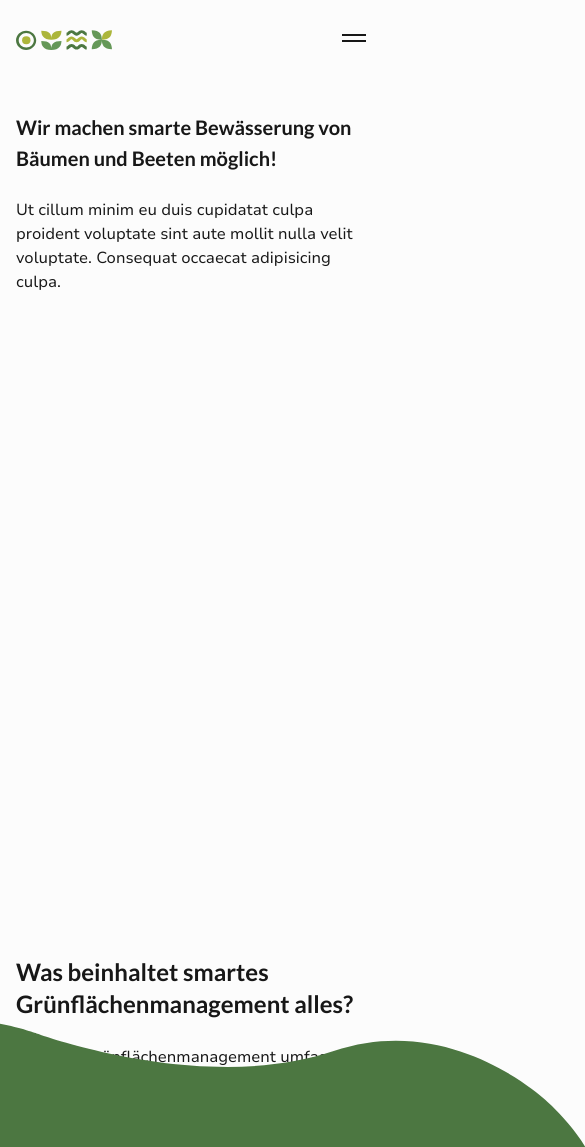
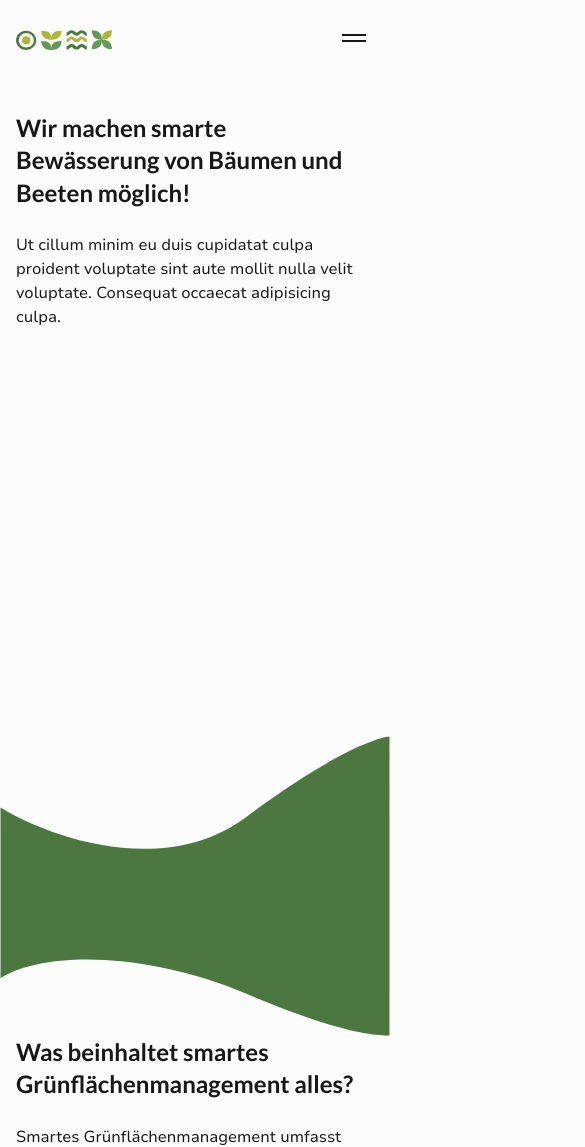
Before and after one commit to green-ecolution/project-website, a React (Vite) app: page / in a window 390 px wide. Shown: the top 1147 px of the page, 585 px wide, since content can reach past the window. Built offline with nearby package versions, Linux system fonts and the light colour scheme.

Commit message:
feat: add homepage devider to homepage

```diff
--- /dev/null
+++ b/src/tsx/components/sections/HomepageDevider.tsx
@@ -0,0 +1,14 @@
+function HomepageDevider() {
+    return (
+        <figure className="overflow-hidden absolute -bottom-48 sm:-bottom-80 sm:-left-[20%] md:-left-[10%] 2xl:left-auto">
+            <svg className="hidden sm:block sm:w-[140%] md:w-[120%] 2xl:w-screen" aria-hidden="true" width="1704" height="586" viewBox="0 0 1704 586" fill="none" xmlns="http://www.w3.org/2000/svg">
+                <path d="M1031.72 76.1851C706.589 186.685 283.923 32.185 283.923 32.185C283.923 32.185 38.9638 -57.8149 9.92366 63.1851C-26.0765 213.185 45.7064 407.588 238.265 386C546 351.5 655.924 301.185 1024.92 456.685C1282.92 565.409 1404.11 583.147 1475.42 585.685C1615.92 590.685 1710.41 504.185 1702.92 415.685C1695.43 327.185 1605.42 233.685 1564.92 198.185C1524.42 162.685 1303.54 -16.1987 1031.72 76.1851Z" fill="#4C7741"/>
+            </svg>
+            <svg className="w-screen h-full sm:hidden" aria-hidden="true" width="376" height="289" viewBox="0 0 376 289" fill="none" xmlns="http://www.w3.org/2000/svg">
+                <path fillRule="evenodd" clipRule="evenodd" d="M0.5 69C45.1667 96.5 157.1 138 237.5 78C317.9 18 363 1.33333 375.5 0.5V166V177.5V289C374.702 288.947 373.835 288.9 372.885 288.849C358.962 288.104 327.371 286.414 237.5 248.5C145.069 209.505 45.1667 206 0.5 233.5V177.5V166V69Z" fill="#4C7741"/>
+            </svg>
+        </figure>
+    );
+}
+
+export default HomepageDevider;
--- a/src/tsx/components/sections/HomepageHero.tsx
+++ b/src/tsx/components/sections/HomepageHero.tsx
@@ -5,7 +5,7 @@ function HompageHero() {
     <section className="overflow-hidden relative mx-auto w-screen h-screen before:hidden before:absolute before:w-full before:h-full before:-z-10 before:bg-background-hero-mobile before:bg-no-repeat before:bg-contain before:bg-[center_bottom_-10rem]">
         <article className="max-w-208 mx-auto px-4 pt-28 mb-8 md:px-6 lg:mb-14 lg:pt-36 lg:max-w-screen-lg xl:max-w-screen-xl xl:pt-44">
             <div className="max-w-[30rem]">
-                <h1 className="font-lato font-bold text-xl mb-6 lg:text-2xl">
+                <h1 className="font-lato font-bold text-2xl mb-6 lg:text-3xl">
                     Wir machen smarte Bewässerung von Bäumen und Beeten möglich!
                 </h1>
                 <p>
--- a/src/tsx/components/sections/Introduction.tsx
+++ b/src/tsx/components/sections/Introduction.tsx
@@ -37,7 +37,7 @@ function Introduction() {
     }
 
     return (
-        <section className="max-w-208 mx-auto my-28 lg:my-36 lg:max-w-screen-lg lg:grid lg:grid-cols-[1fr,1.5fr] lg:gap-x-10 lg:items-center xl:my-44 xl:grid-cols-2 xl:max-w-screen-xl">
+        <section className="max-w-208 mx-auto mt-48 mb-28 md:mt-52 lg:mb-36 lg:mt-16 lg:max-w-screen-lg lg:grid lg:grid-cols-[1fr,1.5fr] lg:gap-x-10 lg:items-center xl:mb-44 xl:grid-cols-2 xl:max-w-screen-xl">
             <article className="px-4 mb-8 md:px-6 lg:mb-14">
                 <h2 className="font-lato font-bold text-2xl mb-6 lg:text-3xl">
                     Was beinhaltet smartes Grünflächenmanagement alles?
--- a/src/tsx/components/sections/StartpageDevider.tsx
+++ /dev/null
@@ -1,11 +0,0 @@
-function HomepageDevider() {
-    return (
-        <figure className="absolute -left-[20%] -bottom- 2xl:-left-[10%] 3xl:max-w-screen-3xl 3xl:mx-auto 3xl:bottom-0 3xl:inset-x-0">
-            <svg className="w-[150%] sm:w-[120%] 2xl:w-[140%] 3xl:w-full" aria-hidden="true" width="1704" height="586" viewBox="0 0 1704 586" fill="none" xmlns="http://www.w3.org/2000/svg">
-                <path d="M1031.72 76.1851C706.589 186.685 283.923 32.185 283.923 32.185C283.923 32.185 38.9638 -57.8149 9.92366 63.1851C-26.0765 213.185 45.7064 407.588 238.265 386C546 351.5 655.924 301.185 1024.92 456.685C1282.92 565.409 1404.11 583.147 1475.42 585.685C1615.92 590.685 1710.41 504.185 1702.92 415.685C1695.43 327.185 1605.42 233.685 1564.92 198.185C1524.42 162.685 1303.54 -16.1987 1031.72 76.1851Z" fill="#4C7741"/>
-            </svg>
-        </figure>
-    );
-}
-
-export default HomepageDevider;
--- a/src/tsx/pages/HomePage.tsx
+++ b/src/tsx/pages/HomePage.tsx
@@ -1,6 +1,6 @@
 import Contact from "../components/sections/Contact";
 import HompageHero from "../components/sections/HomepageHero";
-import HomepageDevider from "../components/sections/StartpageDevider";
+import HomepageDevider from "../components/sections/HomepageDevider";
 import Faq from "./../components/sections/Faq";
 import Introduction from "./../components/sections/Introduction";
 import Process from "./../components/sections/Process";
```
